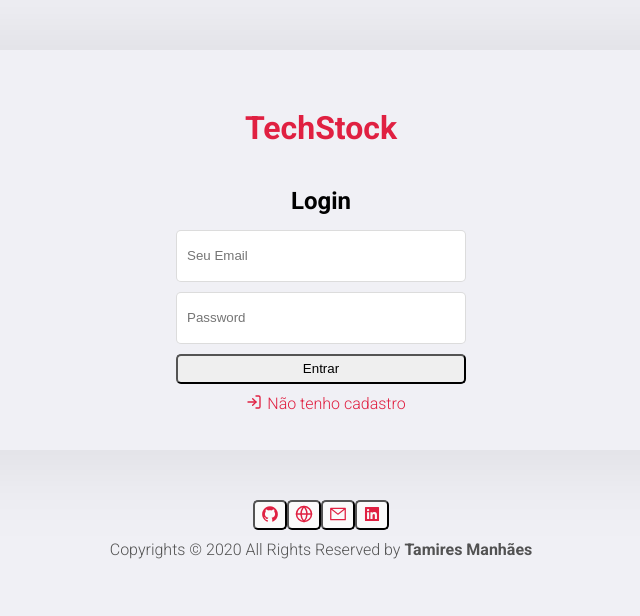
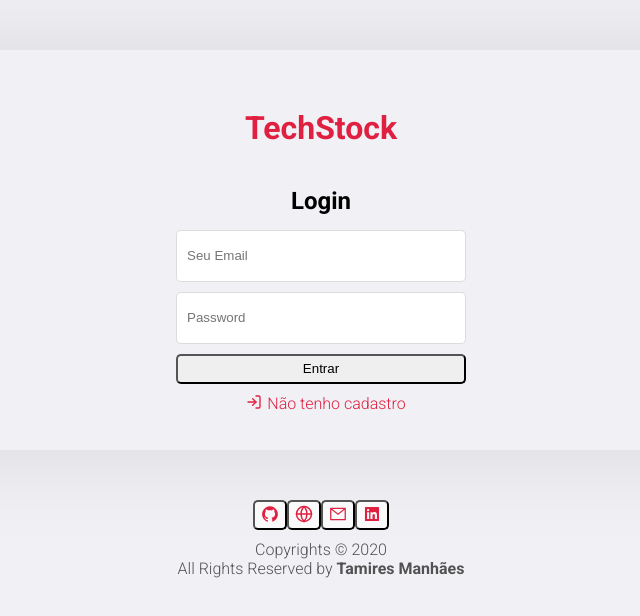
Before and after one commit to tamires-manhaes/techStock-front, a React (Create React App) app: page / in a window 1280 px wide. Shown: the top 616 px of the page, without its empty margins (319-959 px from the left). Built offline with nearby package versions, Linux system fonts and the light colour scheme; no server answers.

Commit message:
ajuste no footer

```diff
--- a/src/pages/Footer/index.js
+++ b/src/pages/Footer/index.js
@@ -40,7 +40,8 @@ export default function Footer(){
         </div>
 
         <div className="footer-group infos">
-          <span>Copyrights © {year} All Rights Reserved by <strong>Tamires Manhães</strong></span>
+          <span>Copyrights © {year}</span>
+          <span>All Rights Reserved by <strong>Tamires Manhães</strong></span>
         </div>
       </div>
     </footer>
```
